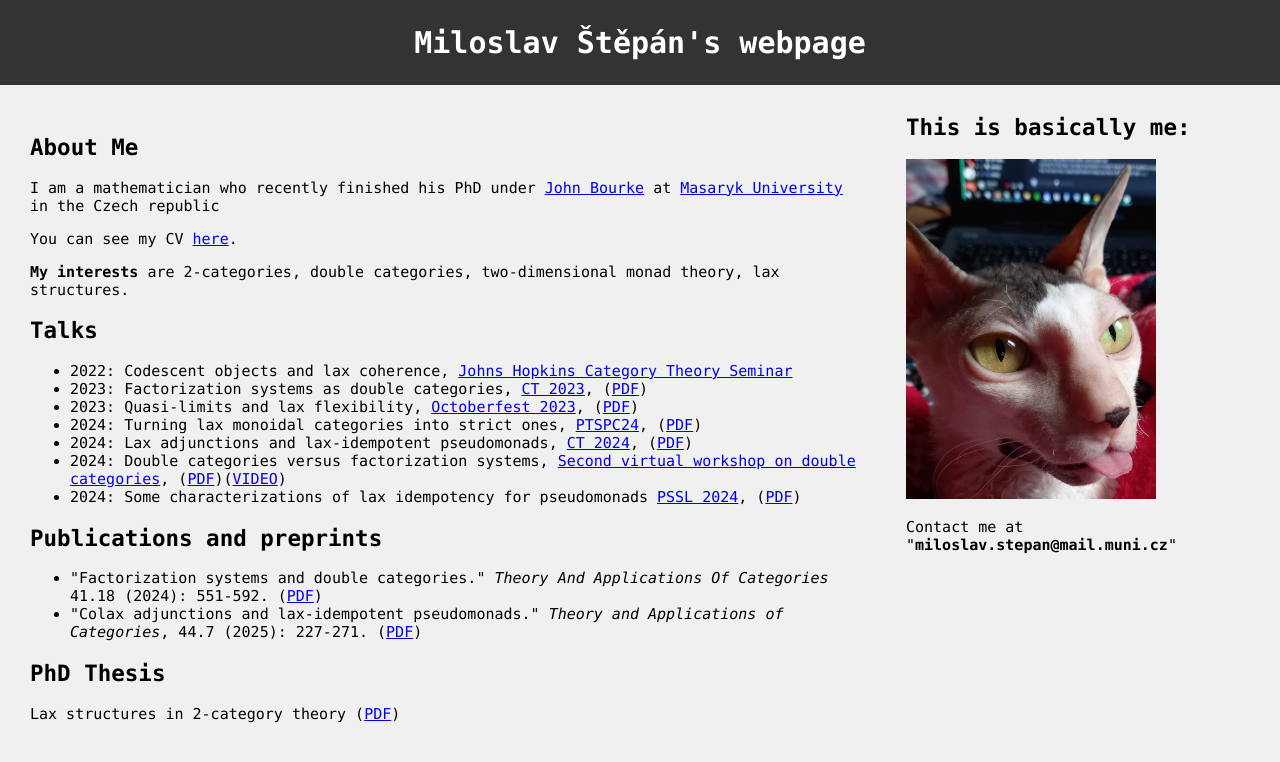
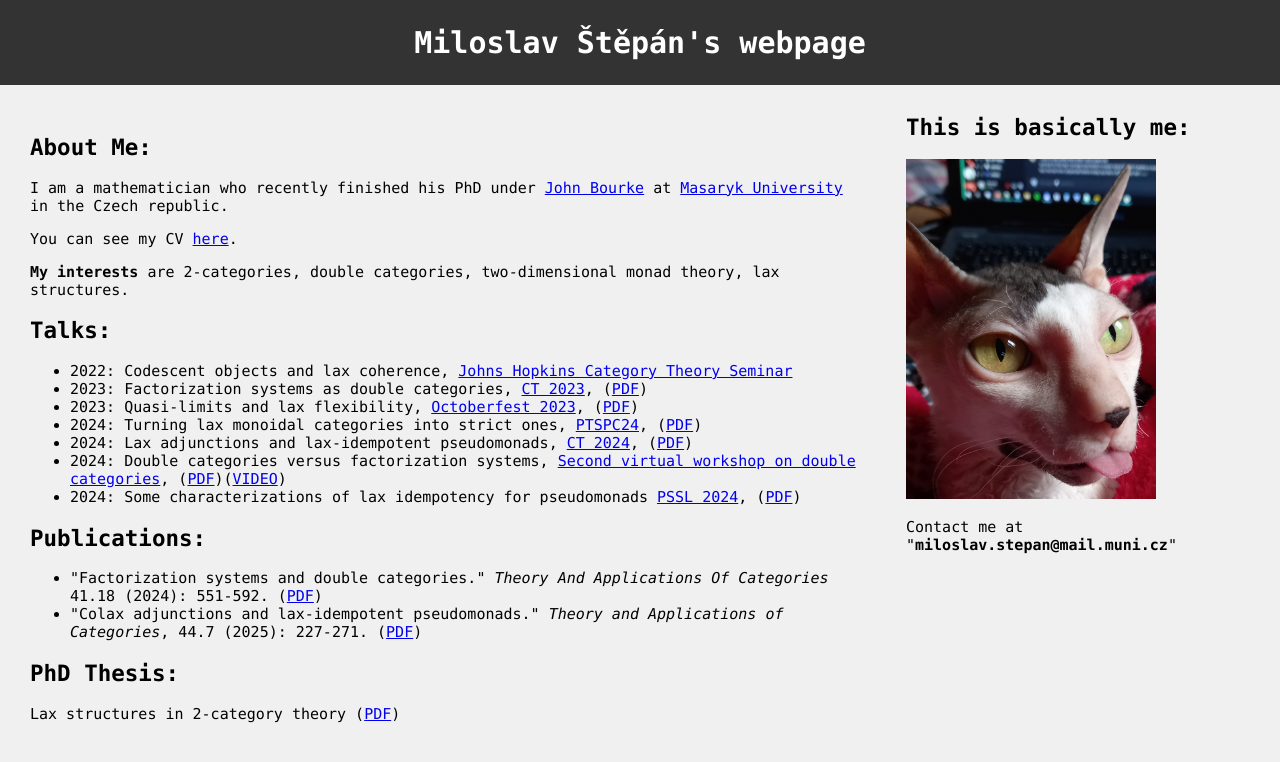
Before and after one commit to MiloslavStepan/MiloslavStepan.github.io, a Jekyll site: the page built from README.md, in a window 1280 px wide. Shown: the top 762 px of the page. Built offline with Jekyll 4.4.1, drawn with Linux system fonts in a browser that asks for light colours; our own code applies the rules of GitHub Pages for plain Markdown files.

Commit message:
Update home.html

```diff
--- a/_layouts/home.html
+++ b/_layouts/home.html
@@ -64,12 +64,12 @@
 <div class="row">
   <div class="column">
 	<section>
-        <h2>About Me</h2>
-		<p>I am a mathematician who recently finished his PhD under <a href="https://www.math.muni.cz/~bourkej/">John Bourke</a> at <a href="https://www.sci.muni.cz/en">Masaryk University</a> in the Czech republic</p>
+        <h2>About Me:</h2>
+		<p>I am a mathematician who recently finished his PhD under <a href="https://www.math.muni.cz/~bourkej/">John Bourke</a> at <a href="https://www.sci.muni.cz/en">Masaryk University</a> in the Czech republic.</p>
 		<p>You can see my CV <a href="Files/cv_stepan.pdf">here</a>.</p>
 		<p><strong>My interests</strong> are 2-categories, double categories, two-dimensional monad theory, lax structures. </p>
 
-        <h2>Talks</h2>
+        <h2>Talks:</h2>
 
 		<ul>
 		<li>2022: Codescent objects and lax coherence, <a href="https://math.jhu.edu/~eriehl/ct/">Johns Hopkins Category Theory Seminar</a></li>
@@ -81,14 +81,14 @@
 		<li>2024: Some characterizations of lax idempotency for pseudomonads <a href="https://dutchcats.github.io/PSSL-2024/">PSSL 2024</a>, (<a href="Files/2024.15.11%20PSSL109%20Slides.pdf">PDF</a>)</li>
 		</ul>
 
-        <h2>Publications and preprints</h2>
+        <h2>Publications:</h2>
 
 		<ul>
 		<li>&quot;Factorization systems and double categories.&quot; <em>Theory And Applications Of Categories</em> 41.18 (2024): 551-592. (<a href="http://www.tac.mta.ca/tac/volumes/41/18/41-18abs.html">PDF</a>)</li>
 		<li>&quot;Colax adjunctions and lax-idempotent pseudomonads.&quot; <em>Theory and Applications of Categories</em>, 44.7 (2025): 227-271. (<a href="http://www.tac.mta.ca/tac/volumes/44/7/44-07abs.html">PDF</a>)</li>
 		</ul>
 
-        <h2>PhD Thesis</h2>
+        <h2>PhD Thesis:</h2>
 		Lax structures in 2-category theory (<a href="https://is.muni.cz/auth/th/qlooc/MiloslavPhD.pdf">PDF</a>)
     </p></section>
 
```
